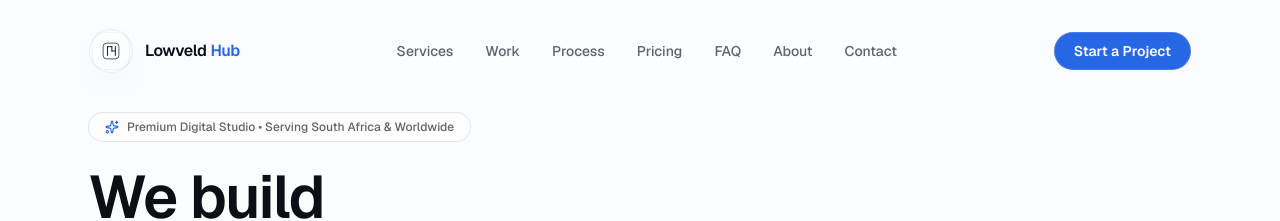
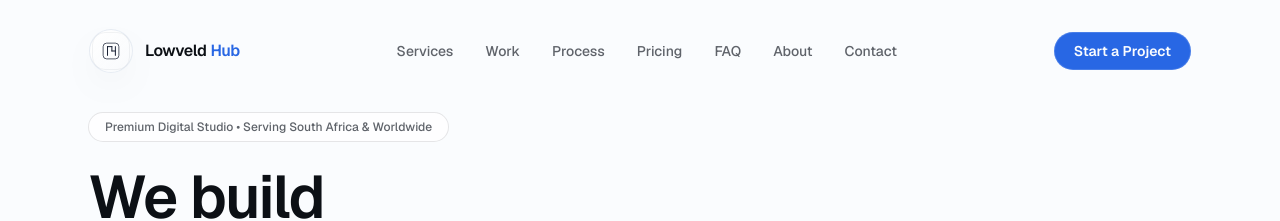
Before and after one commit to QueenCadlax/lowveldhublanding, a Next.js app: page / in a window 1280 px wide. Shown: the top 221 px of the page. Built offline with nearby package versions, Linux system fonts and the light colour scheme.

Commit message:
Describe your changes

```diff
--- a/components/site/hero.tsx
+++ b/components/site/hero.tsx
@@ -1,5 +1,5 @@
 import Image from "next/image"
-import { ArrowRight, Sparkles } from "lucide-react"
+import { ArrowRight } from "lucide-react"
 
 export function Hero() {
   return (
@@ -13,7 +13,6 @@ export function Hero() {
       <div className="mx-auto grid max-w-6xl grid-cols-1 items-center gap-10 px-4 sm:px-6 lg:grid-cols-2 lg:gap-8">
         <div className="animate-fade-up sm:text-center lg:text-left">
           <div className="glass animate-glow-pulse inline-flex items-center gap-2 rounded-full px-4 py-1.5 text-xs font-medium text-muted-foreground sm:mx-auto lg:mx-0">
-            <Sparkles className="size-3.5 text-gold" />
             Premium Digital Studio • Serving South Africa & Worldwide
           </div>
 
```
